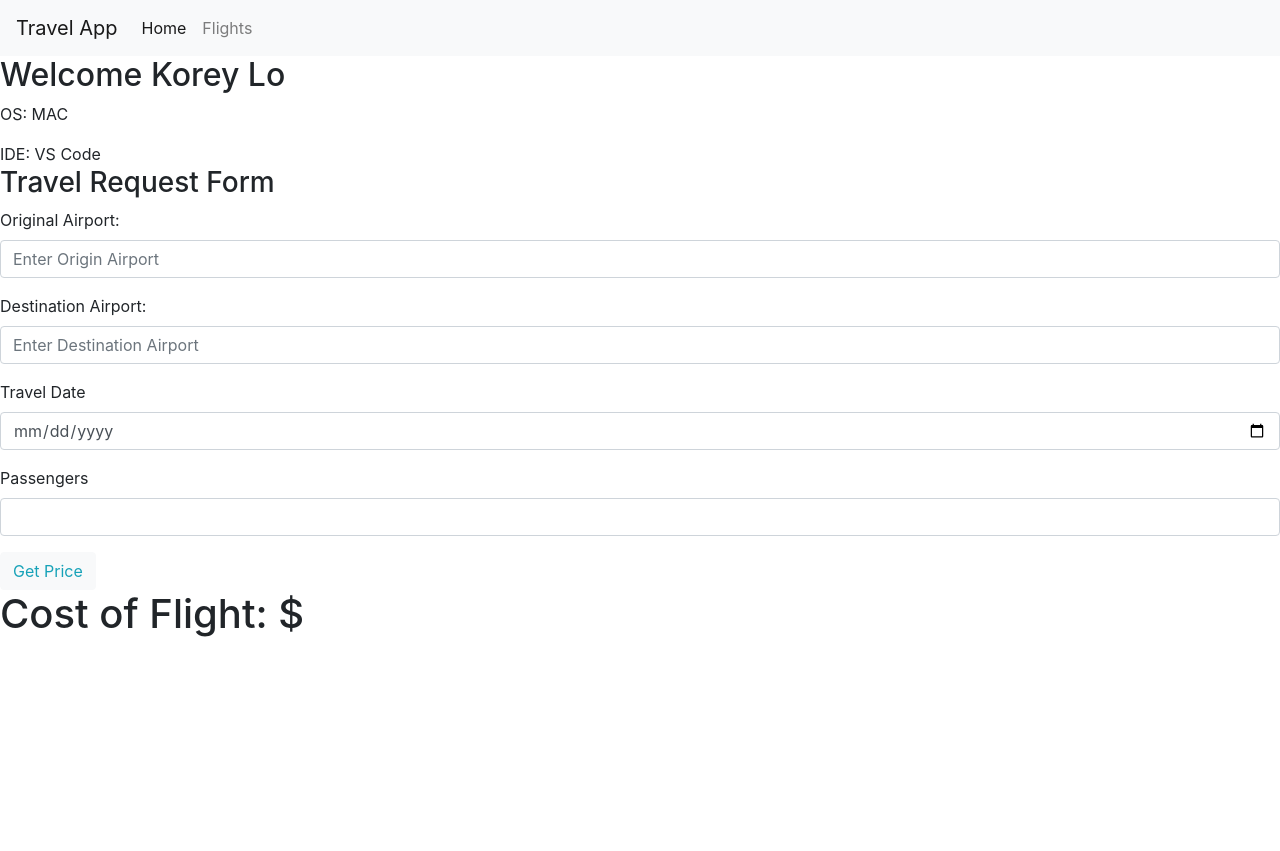
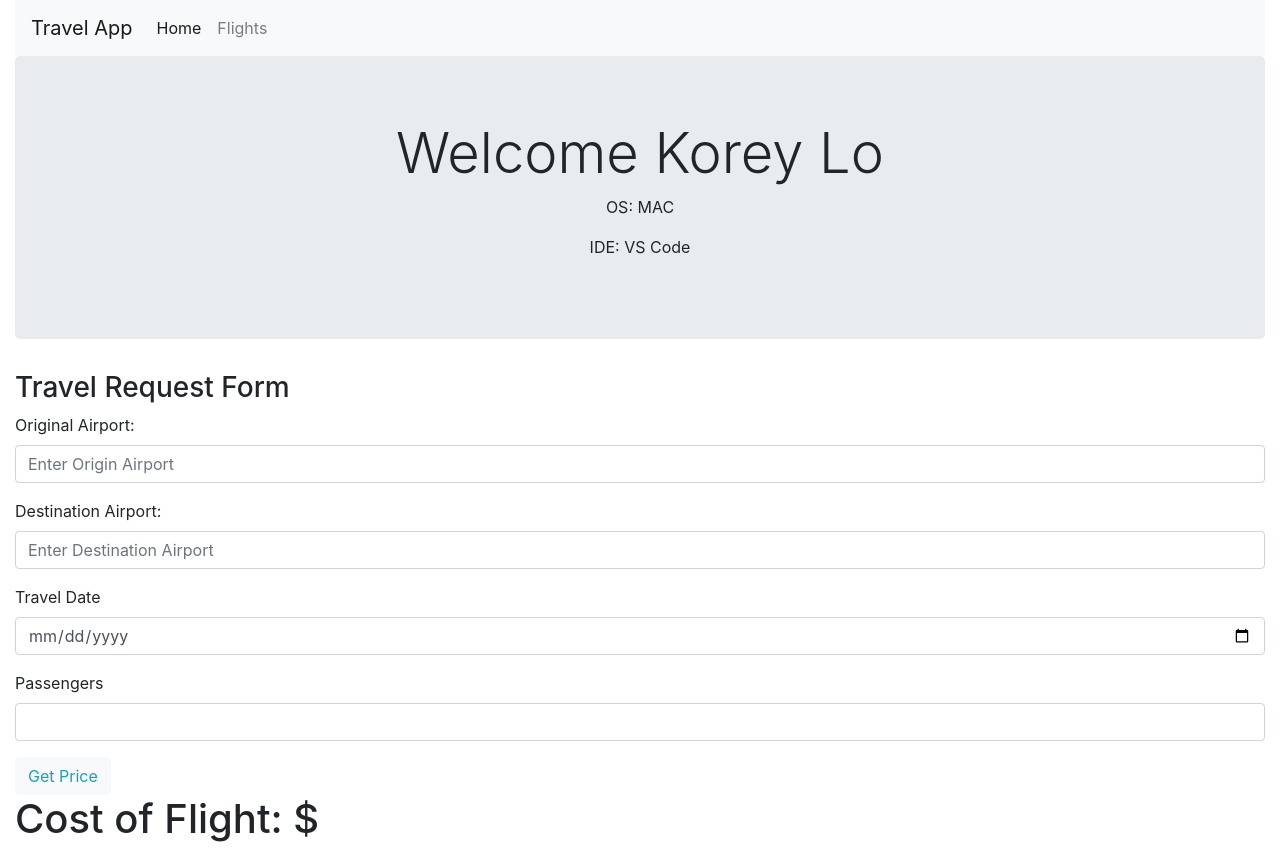
Before and after one commit to koreylo9/CSC463, an Angular app: page / in a window 1280 px wide. Before the commit the page ends 800 px from the top, so only its background shows below. Built offline with nearby package versions, Linux system fonts and the light colour scheme.

Commit message:
added jumbtron to first component

```diff
--- a/src/app/app.component.html
+++ b/src/app/app.component.html
@@ -15,9 +15,11 @@
     </ul>
   </div>
 </nav>
+<div class="jumbotron text-center">
+  <h2 class="display-4">Welcome Korey Lo</h2>
+  <p>OS: MAC
+  <p>IDE: VS Code
+</div>
 
-<h2>Welcome Korey Lo</h2>
-<p>OS: MAC
-<p>IDE: VS Code
 
   <app-travel-request></app-travel-request>
--- a/src/index.html
+++ b/src/index.html
@@ -8,6 +8,8 @@
   <link rel="icon" type="image/x-icon" href="favicon.ico">
 </head>
 <body>
-  <app-root></app-root>
+  <div class="container-fluid">
+    <app-root></app-root>
+  </div>
 </body>
 </html>
```
